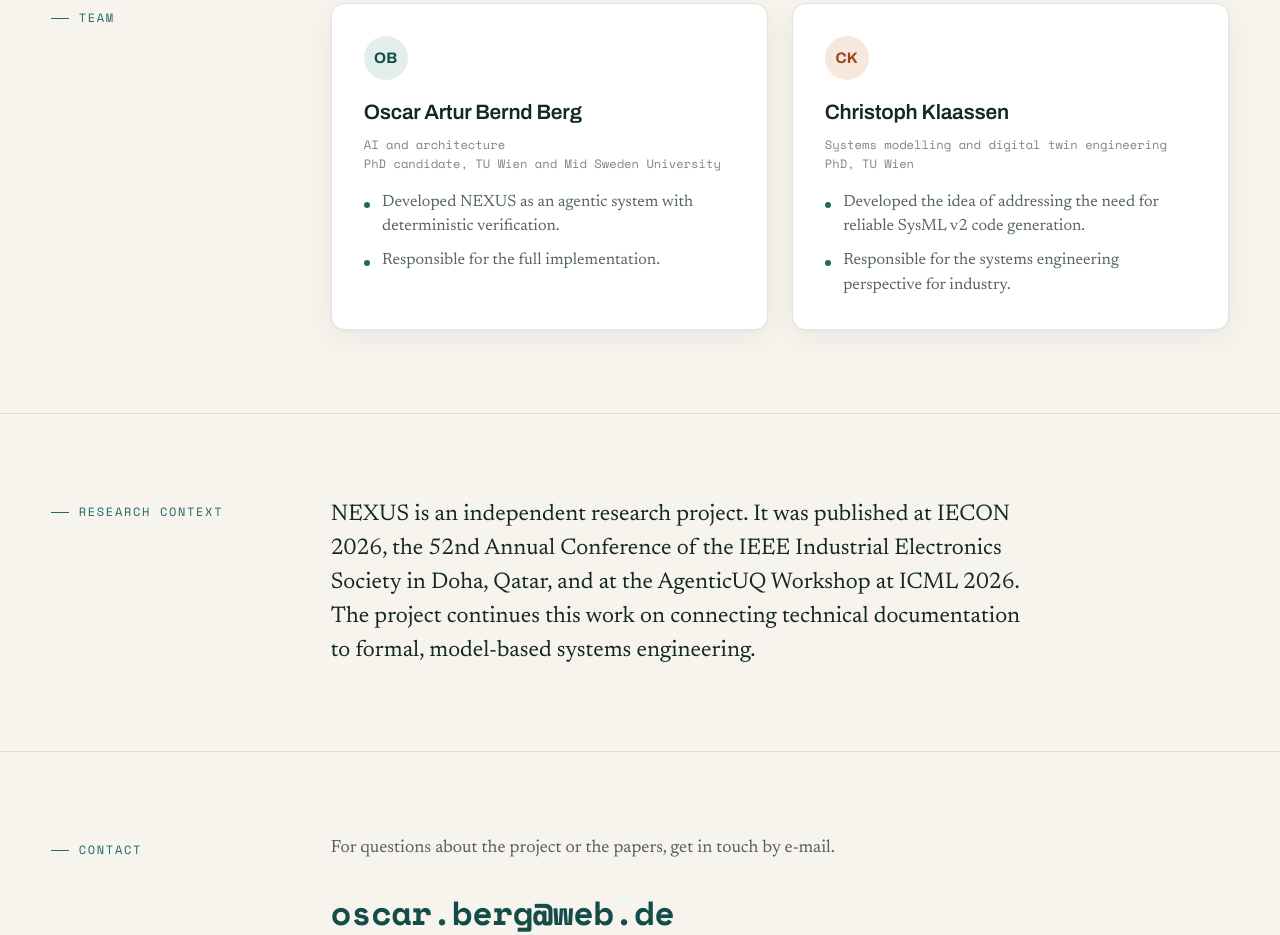
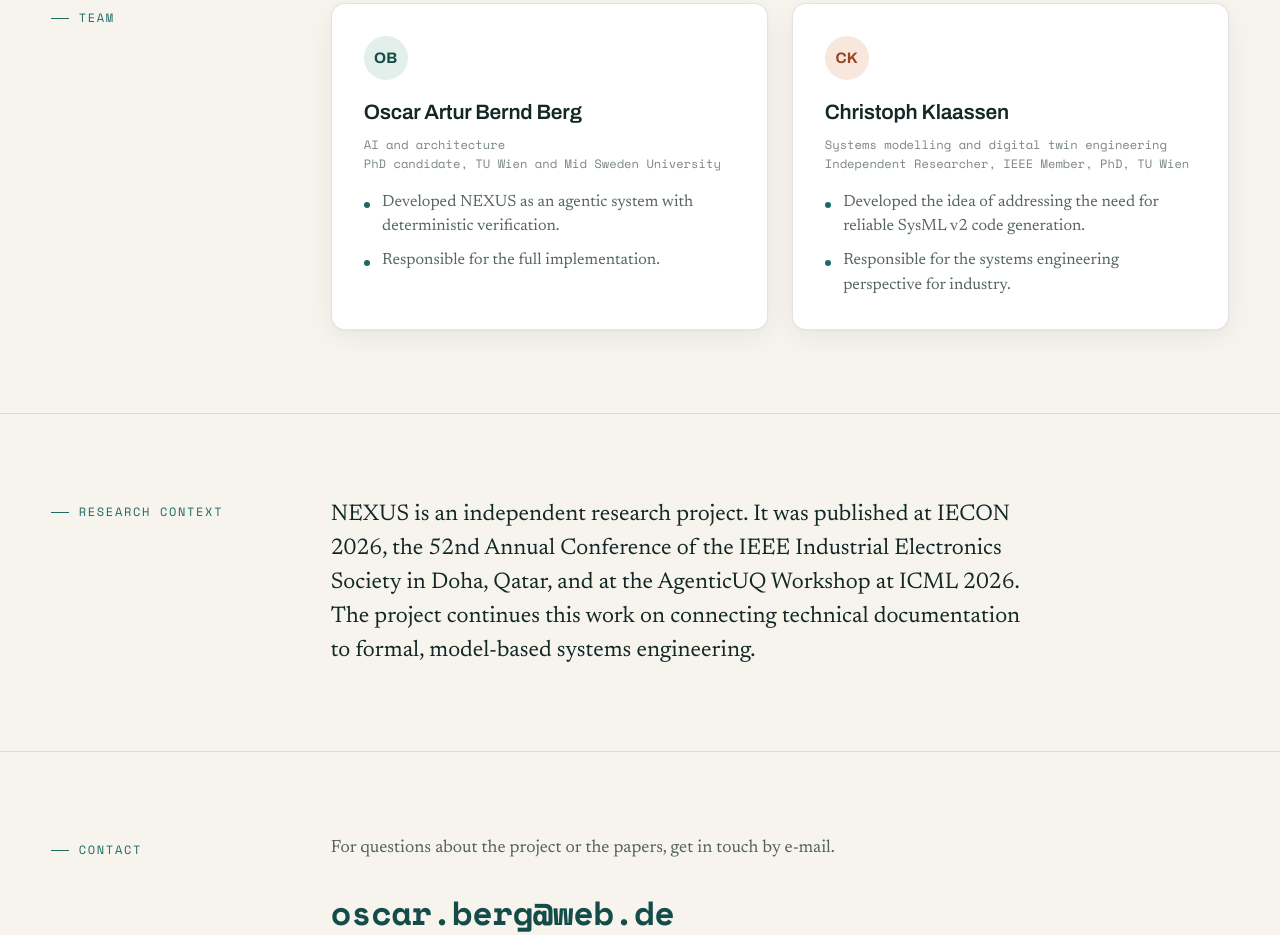
Before and after one commit to sysagentix-ops/sysagentix-ops.github.io, a plain HTML site: page index.html in a window 1280 px wide. Shown: the part 6777-7712 px from the top of the page. Drawn offline with nearby package versions, Linux system fonts and the light colour scheme.

Commit message:
Update index.html

```diff
--- a/index.html
+++ b/index.html
@@ -625,7 +625,7 @@ try{
         <div class="person">
           <div class="avatar" aria-hidden="true">CK</div>
           <h3 class="name">Christoph Klaassen</h3>
-          <p class="affil">Systems modelling and digital twin engineering<br>PhD, TU Wien</p>
+          <p class="affil">Systems modelling and digital twin engineering<br>Independent Researcher, IEEE Member, PhD, TU Wien</p>
           <ul class="role-list">
             <li>Developed the idea of addressing the need for reliable SysML v2 code generation.</li>
             <li>Responsible for the systems engineering perspective for industry.</li>
```
